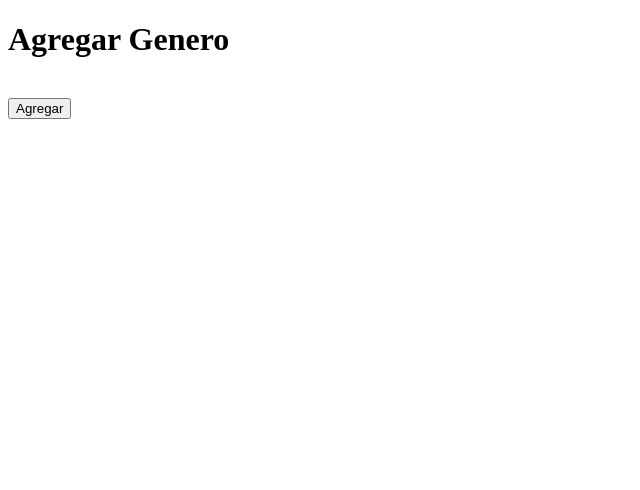
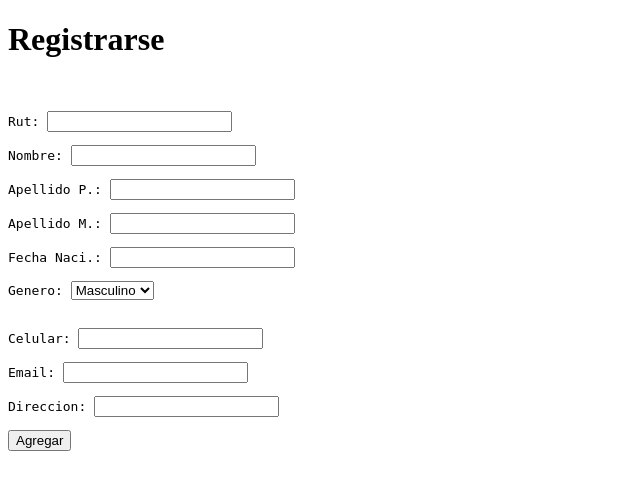
Before and after one commit to ULISESROSALESALEJOS/DjangoTiendaAnimal, a Django app: page /registro in a window 1280 px wide. Shown: the top 490 px of the page, without its empty margins (0-640 px from the left). Run offline with Django 4.2, Linux system fonts and the light colour scheme; data comes from the database, SQL or seed files in the repository; both versions use the stored data as it was after the commit.

Commit message:
desarrollando form para agregar clientes

```diff
--- a/tienda_animal/clientes/forms.py
+++ b/tienda_animal/clientes/forms.py
@@ -2,10 +2,11 @@ from django import forms
 from .models import Genero,Cliente
 from django.forms import ModelForm,TextInput
 
-class ClienteForm(ModelForm):
+class ClienteForm(forms.ModelForm):
     class Meta:
         model = Cliente
-        fields = ['rut','nombre','apellido_paterno']
+        fields = '__all__'
+        widgets = {'fecha_nacimiento':forms.DateInput(attrs={'type':'date'})}
 
 class GeneroForm(ModelForm):
     class Meta:
--- a/tienda_animal/clientes/models.py
+++ b/tienda_animal/clientes/models.py
@@ -3,7 +3,7 @@ from django.db import models
 # Create your models here.
 class Genero(models.Model):
     id_genero  = models.AutoField(db_column='idGenero', primary_key=True)
-    genero     = models.CharField(max_length=20, blank=False, null=False)
+    genero     = models.CharField(max_length=20, blank=False, null=True)
 
     def __str__(self):
         return str(self.genero)
@@ -13,7 +13,7 @@ class Cliente(models.Model):
     nombre           = models.CharField(max_length=20)
     apellido_paterno = models.CharField(max_length=20)
     apellido_materno = models.CharField(max_length=20)
-    fecha_nacimiento = models.DateField(blank=False, null=False)
+    fecha_nacimiento = models.DateField(blank=False, null=True)
     id_genero        = models.ForeignKey('Genero',on_delete=models.CASCADE, db_column='idGenero')
     telefono         = models.CharField(max_length=45)
     email            = models.EmailField(unique=True, max_length=100, blank=True, null=True)
--- a/tienda_animal/clientes/templates/registro.html
+++ b/tienda_animal/clientes/templates/registro.html
@@ -1,17 +1,38 @@
+{% load static %}
 <!DOCTYPE html>
 <html lang="en">
 <head>
     <meta charset="UTF-8">
     <meta name="viewport" content="width=device-width, initial-scale=1.0">
-    <title>Registro</title>
+    <title>Registrarme</title>
 </head>
 <body>
-    <h1>Agregar Genero</h1>
+    <h1>Registrarse</h1>
     <br>
     <form action="" method="POST">
         {% csrf_token %}
-        {{ clientes.as_p }}
+
+        <pre>Rut: <input type="text" name="rut"></pre>
+        <pre>Nombre: <input type="text" name="nombre"></pre>
+        <pre>Apellido P.: <input type="text" name="paterno"></pre>
+        <pre>Apellido M.: <input type="text" name="materno"></pre>
+        <pre>Fecha Naci.: <input type="text" name="fechaNac"></pre>
+        <pre>Genero: <select name="genero">
+            {% for genero in genero %}
+                <option value="{{genero.id_genero}}">{{genero.genero}}</option>
+            {% endfor %}
+        </select>
+        </pre>
+        <pre>Celular: <input type="text" name="telefono"></pre>
+        <pre>Email: <input type="mail" name="email"></pre>
+        <pre>Direccion: <input type="text" name="direccion"></pre>
         <input type="submit" value="Agregar">
     </form>
+    <br>
+    <div id="idMensajes">
+        {% if mensaje %}
+        {{mensaje}}
+        {% endif %}
+    </div>
 </body>
 </html>
--- a/tienda_animal/clientes/urls.py
+++ b/tienda_animal/clientes/urls.py
@@ -7,6 +7,5 @@ urlpatterns = [
     path('donaciones',views.donacionesHTML, name='contacto'),
     path('login',views.loginHTML, name='contacto'),
     path('nosotros',views.nosotrosHTML, name='contacto'),
-    path('registro',views.registroHTML, name='registro'),
-    # path('clientes_add', views.addCliente,name='clientesAdd'),
+    path('registro',views.addCliente, name='registro'),
 ]
--- a/tienda_animal/clientes/views.py
+++ b/tienda_animal/clientes/views.py
@@ -1,4 +1,4 @@
-from django.shortcuts import render
+from django.shortcuts import render, redirect
 from django.template import RequestContext
 from django.http import HttpResponse, HttpResponseRedirect
 from .models import Cliente,Genero
@@ -21,10 +21,33 @@ def donacionesHTML(request):
 def nosotrosHTML(request):
     return render(request,'nosotros.html')
 
-def registroHTML(request):
-    return render(request,'registro.html')
+def addCliente (request):
+    if request.method is not "POST":
+        generos = Genero.objects.all()
+        context = {'genero':generos}
+        return render(request,'registro.html',context)
+    else:
+        rut = request.POST["rut"]
+        nombre = request.POST["nombre"]
+        aPaterno =request.POST["paterno"]
+        aMaterno = request.POST["materno"]
+        fechaNac = request.POST["fechaNac"]
+        genero = request.POST["genero"]
+        telefono = request.POST["telefono"]
+        email = request.POST["email"]
+        direccion = request.POST["direccion"]
 
-# def addCliente(request):
-#     cliente = ClienteForm()
-#     context = {"clientes":cliente}
-#     return render(request,'clientes/registro.html', context)
+        objGenero = Genero.objects.get(id_genero = genero)
+        obj = Cliente.objects.create(rut = rut,
+                                    nombre = nombre,
+                                    apellido_paterno = aPaterno,
+                                    apellido_materno = aMaterno,
+                                    fecha_nacimiento = fechaNac,
+                                    id_genero = objGenero,
+                                    telefono = telefono,
+                                    email = email,
+                                    direccion = direccion
+        )
+        obj.save()
+        context = {'mensaje':'Agregado Exitosamente!'}
+        return render(request,'registro.html',context)
--- a/tienda_animal/static/css/styleRgistrarse.css
+++ b/tienda_animal/static/css/styleRgistrarse.css
@@ -1,6 +1,5 @@
 #formulario1 {
     padding: 5%;
-
 }
 
 .form-group {
```
Also changed, not shown: tienda_animal/clientes/migrations/0002_alter_cliente_options_alter_cliente_fecha_nacimiento_and_more.py (added), tienda_animal/db.sqlite3 (added).
